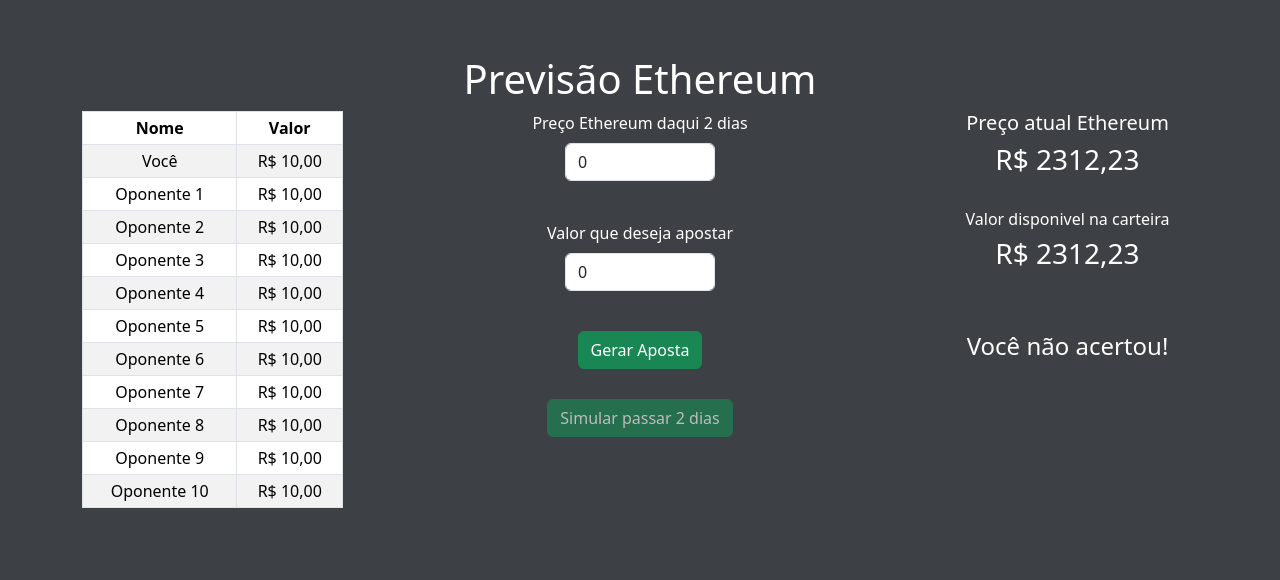
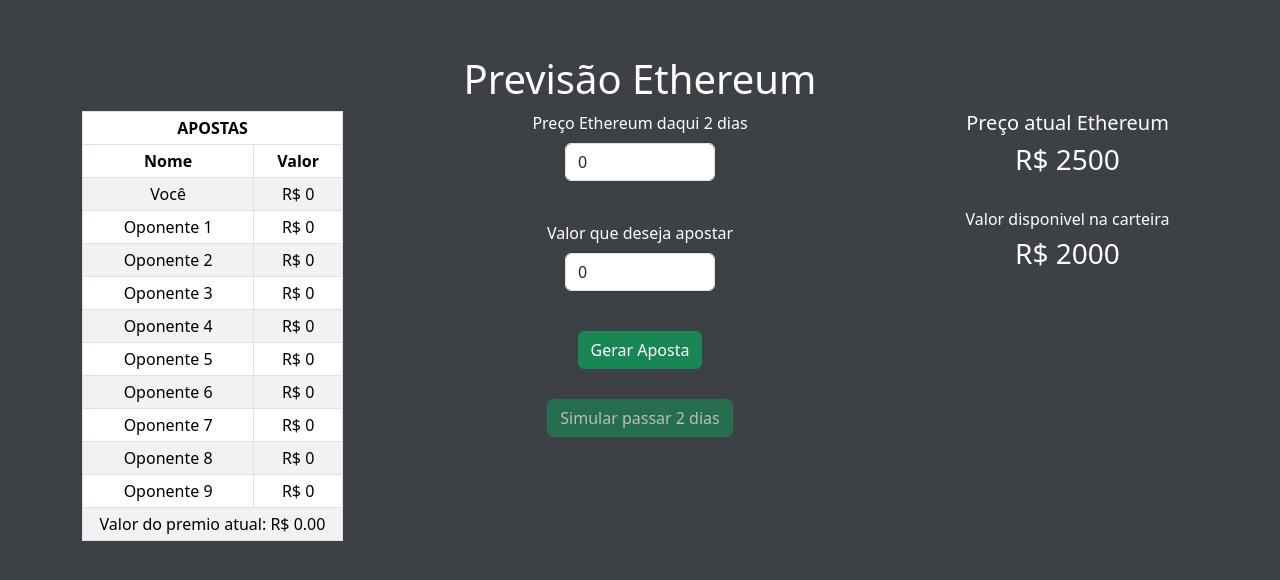
Before and after one commit to Michel172002/previsao-ethereum, a React (Create React App) app: page / in a window 1280 px wide. Shown: the top 580 px of the page. Built offline with nearby package versions, Linux system fonts and the light colour scheme.

Commit message:
feat - criado as regras de negocios

```diff
--- a/src/App.js
+++ b/src/App.js
@@ -1,29 +1,91 @@
-import './App.css';
+import { useState } from "react";
+import "./App.css";
 
-import ApostasTable from './components/ApostasTable';
+import ApostasTable from "./components/ApostasTable";
 
-import Container from 'react-bootstrap/Container';
-import Row from 'react-bootstrap/Row';
-import Col from 'react-bootstrap/Col';
-import FormAposta from './components/FormAposta';
-import CardInformacoes from './components/CardInformacoes';
+import Container from "react-bootstrap/Container";
+import Row from "react-bootstrap/Row";
+import Col from "react-bootstrap/Col";
+import FormAposta from "./components/FormAposta";
+import CardInformacoes from "./components/CardInformacoes";
 
 function App() {
+  const [valorAposta, setValorAposta] = useState(0.00);
+  const [chuteValorEthereum, setChuteValorEthereum] = useState(0.00);
+
+  const [precoEthereum, setPrecoEthereum] = useState(2500.00);
+  const [valorDisponivel, setValorDisponivel] = useState(2000.00);
+
+  const [acertouChute, setAcertouChute] = useState(false);
+  const [hiddenMensagemResultado, setHiddenMensagemResultado] = useState(true);
+
+  const [valorPremio, setValorPremio] = useState(0.00);
+
+  const handleApostaSubmit = (valorAposta, chuteValorEthereum) => {
+    setChuteValorEthereum(chuteValorEthereum);
+    setValorAposta(valorAposta);
+    setValorDisponivel(valorDisponivel - valorAposta);
+    setHiddenMensagemResultado(true)
+  };
+
+  const handlePassarDias = () => {
+    atualizarPrecoEthereum();
+    setHiddenMensagemResultado(false);
+    checkChute();
+
+    setValorAposta(0);
+  };
+
+  const atualizarPrecoEthereum = () => {
+    setPrecoEthereum((Math.random() * (3000 - 2000 + 1) + 2000).toFixed(2));
+  };
+
+  const resetCarteira = () => {
+    setValorDisponivel(2000)
+  }
+
+  const checkChute = () => {
+    var resultado = (chuteValorEthereum == precoEthereum)
+    //var resultado = (chuteValorEthereum == 12)
+    setAcertouChute(resultado)
+
+    if(resultado){
+      gerarPremio()
+    }
+  }
+
+  const gerarPremio = () => {
+    var premio = ((10 * valorAposta) * 0.8).toFixed(2)
+    setValorPremio(() => premio)
+    setValorDisponivel((anterior) => anterior + parseFloat(premio))
+  }
+
   return (
     <div className="App">
       <header className="App-header">
         <h1>Previsão Ethereum</h1>
       </header>
-      <Container >
+      <Container>
         <Row className="justify-content-md-center">
           <Col xs={3}>
-          <ApostasTable />
+            <ApostasTable valorApostaAtual={valorAposta} />
           </Col>
           <Col>
-          <FormAposta />
+            <FormAposta
+              onApostaSubmit={handleApostaSubmit}
+              valorDisponivel={valorDisponivel}
+              onPassarTempo={handlePassarDias}
+            />
           </Col>
           <Col xs={3}>
-          <CardInformacoes />
+            <CardInformacoes
+              valorDisponivel={valorDisponivel}
+              precoEthereum={precoEthereum}
+              hiddenResultado={hiddenMensagemResultado}
+              acertouChute={acertouChute}
+              valorPremio={valorPremio}
+              onResetCarteira={resetCarteira}
+            />
           </Col>
         </Row>
       </Container>
--- a/src/components/ApostasTable.js
+++ b/src/components/ApostasTable.js
@@ -1,9 +1,14 @@
 import Table from 'react-bootstrap/Table';
 
-const ApostasTable = () => {
+const ApostasTable = ({ valorApostaAtual }) => {
+    var valorPremio = ((10 * valorApostaAtual) * 0.8).toFixed(2)
+
     return (
         <Table striped bordered hover size="sm">
             <thead>
+                <tr>
+                    <th colSpan={2}>APOSTAS</th>
+                </tr>
                 <tr>
                 <th>Nome</th>
                 <th>Valor</th>
@@ -12,47 +17,46 @@
             <tbody>
                 <tr>
                 <td>Você</td>
-                <td>R$ 10,00</td>
+                <td>R$ { valorApostaAtual }</td>
                 </tr>
                 <tr>
                 <td>Oponente 1</td>
-                <td>R$ 10,00</td>
+                <td>R$ { valorApostaAtual }</td>
                 </tr>
                 <tr>
                 <td>Oponente 2</td>
-                <td>R$ 10,00</td>
+                <td>R$ { valorApostaAtual }</td>
                 </tr>
                 <tr>
                 <td>Oponente 3</td>
-                <td>R$ 10,00</td>
+                <td>R$ { valorApostaAtual }</td>
                 </tr>
                 <tr>
                 <td>Oponente 4</td>
-                <td>R$ 10,00</td>
+                <td>R$ { valorApostaAtual }</td>
                 </tr>
                 <tr>
                 <td>Oponente 5</td>
-                <td>R$ 10,00</td>
+                <td>R$ { valorApostaAtual }</td>
                 </tr>
                 <tr>
                 <td>Oponente 6</td>
-                <td>R$ 10,00</td>
+                <td>R$ { valorApostaAtual }</td>
                 </tr>
                 <tr>
                 <td>Oponente 7</td>
-                <td>R$ 10,00</td>
+                <td>R$ { valorApostaAtual }</td>
                 </tr>
                 <tr>
                 <td>Oponente 8</td>
-                <td>R$ 10,00</td>
+                <td>R$ { valorApostaAtual }</td>
                 </tr>
                 <tr>
                 <td>Oponente 9</td>
-                <td>R$ 10,00</td>
+                <td>R$ { valorApostaAtual }</td>
                 </tr>
                 <tr>
-                <td>Oponente 10</td>
-                <td>R$ 10,00</td>
+                    <td colSpan={2}>Valor do premio atual: R$ {valorPremio}</td>
                 </tr>
             </tbody>
         </Table>
--- a/src/components/CardInformacoes.js
+++ b/src/components/CardInformacoes.js
@@ -1,24 +1,45 @@
-import './CardInformacoes.css';
+import "./CardInformacoes.css";
 
 import { Button, Container, Row } from "react-bootstrap";
 
-const CardInformacoes = () => {
+const CardInformacoes = ({
+  valorDisponivel,
+  precoEthereum,
+  hiddenResultado,
+  acertouChute,
+  valorPremio,
+  onResetCarteira,
+}) => {
+
+  const resetCarteira = (event) => {
+    event.preventDefault();
+
+    onResetCarteira()
+  }
+
   return (
-    <Container className='container-info'>
-      <Row className='row-info'>
+    <Container className="container-info">
+      <Row className="row-info">
         <h5>Preço atual Ethereum</h5>
-        <h3>R$ 2312,23</h3>
+        <h3>R$ {precoEthereum}</h3>
       </Row>
-      <Row className='row-info'>
+      <Row className="row-info">
         <h6>Valor disponivel na carteira</h6>
-        <h3>R$ 2312,23</h3>
+        <h3>R$ {valorDisponivel}</h3>
       </Row>
-      <Row className='row-info'>
-        <Button variant="success" type="button" hidden={true}>RESET</Button>
+      <Row className="row-info">
+        <Button
+          variant="success"
+          type="button"
+          hidden={valorDisponivel !== 0}
+          onClick={(e) => resetCarteira(e) }
+        >
+          RESET
+        </Button>
       </Row>
-      <Row>
-        <span>Você não acertou!</span>
-        {/* <span>Parabens você ganhou o premio total de R$80,00!</span> */}
+      <Row hidden={hiddenResultado}>
+        <span hidden={acertouChute} style={{color: 'red'}}>Você não acertou!</span>
+        <span hidden={!acertouChute} style={{color: '#90ee90'}}>Parabens você ganhou o premio total de R${valorPremio}!</span>
       </Row>
     </Container>
   );
--- a/src/components/FormAposta.js
+++ b/src/components/FormAposta.js
@@ -4,13 +4,13 @@
 import Button from "react-bootstrap/Button";
 import Form from "react-bootstrap/Form";
 
-const FormAposta = () => {
+const FormAposta = ({ onApostaSubmit, valorDisponivel, onPassarTempo }) => {
   const [chuteValorEthereum, setChuteValorEthereum] = useState(0);
   const [valorAposta, setValorAposta] = useState(0);
 
   const [btnDisabled, setbtnDisabled] = useState(true);
-  const [mensagem, setMensagem] = useState('');
-  const [corMensagem, setCorMensagem] = useState('');
+  const [mensagem, setMensagem] = useState("");
+  const [corMensagem, setCorMensagem] = useState("");
 
   const handleChuteValorEthereumChange = (event) => {
     setChuteValorEthereum(event.target.value);
@@ -23,24 +23,27 @@
   const gerarAposta = (event) => {
     event.preventDefault();
 
-    if (valorAposta > 0 && chuteValorEthereum > 0) {
-        setbtnDisabled(false);
-        setCorMensagem('#90ee90')
-        setMensagem('Aposta aprovada, passe o tempo para poder ver o resultado!')
-    }else{
-        setCorMensagem('red')
-        setMensagem('Aposta Reprovada, corrija os valores informados!')
+    if (valorAposta > 0 && chuteValorEthereum > 0 && valorAposta <= valorDisponivel) {
+      setValorAposta(0);
+      setChuteValorEthereum(0);
+      setbtnDisabled(false);
+      setCorMensagem("#90ee90");
+      setMensagem("Aposta aprovada, passe o tempo para poder ver o resultado!");
+
+      onApostaSubmit(valorAposta, chuteValorEthereum)
+    } else {
+      setCorMensagem("red");
+      setMensagem("Aposta Reprovada, corrija os valores informados!");
     }
-
   };
 
   const PassarDias = (event) => {
     event.preventDefault();
 
     setbtnDisabled(true);
-    setMensagem('');
-    setValorAposta(0);
-    setChuteValorEthereum(0);
+    setMensagem("");
+
+    onPassarTempo()
   };
 
   return (
@@ -53,7 +56,7 @@
           <Form.Control
             type="number"
             className="input"
-            placeholder="Ex: 2300"
+            placeholder="Ex: 2300.00"
             value={chuteValorEthereum}
             onChange={(e) => handleChuteValorEthereumChange(e)}
           />
@@ -65,7 +68,7 @@
           <Form.Control
             type="number"
             className="input"
-            placeholder="Ex: 10"
+            placeholder="Ex: 10.00"
             value={valorAposta}
             onChange={(e) => handleValorApostaChange(e)}
           />
@@ -79,7 +82,9 @@
           Gerar Aposta
         </Button>
       </Form>
-      <span style={{color: `${corMensagem}`, fontSize: 'medium'}}>{mensagem}</span>
+      <span style={{ color: `${corMensagem}`, fontSize: "medium" }}>
+        {mensagem}
+      </span>
       <Button
         variant="success"
         type="button"
```
Lines whose indentation alone changed are shown as unchanged.
